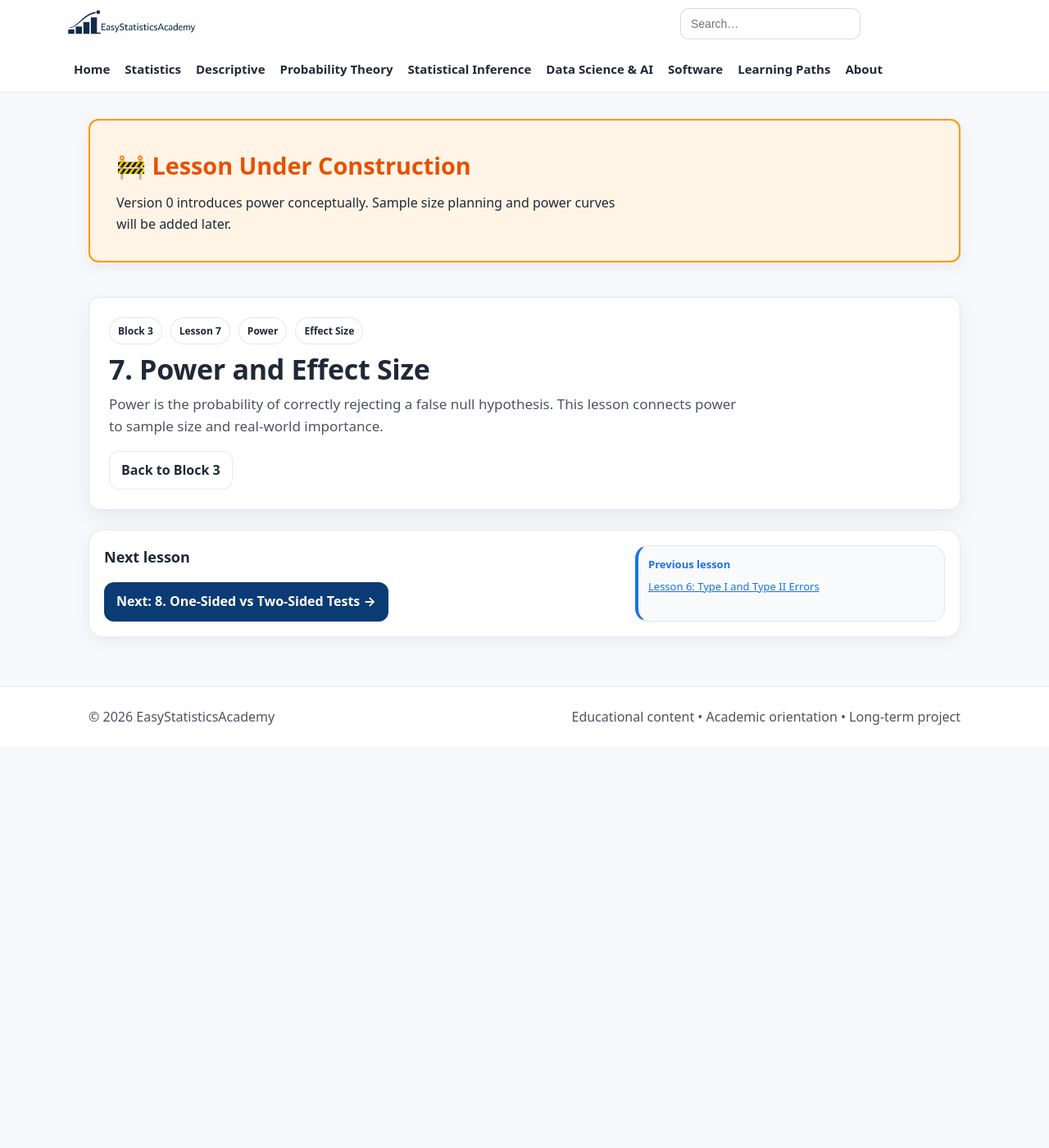
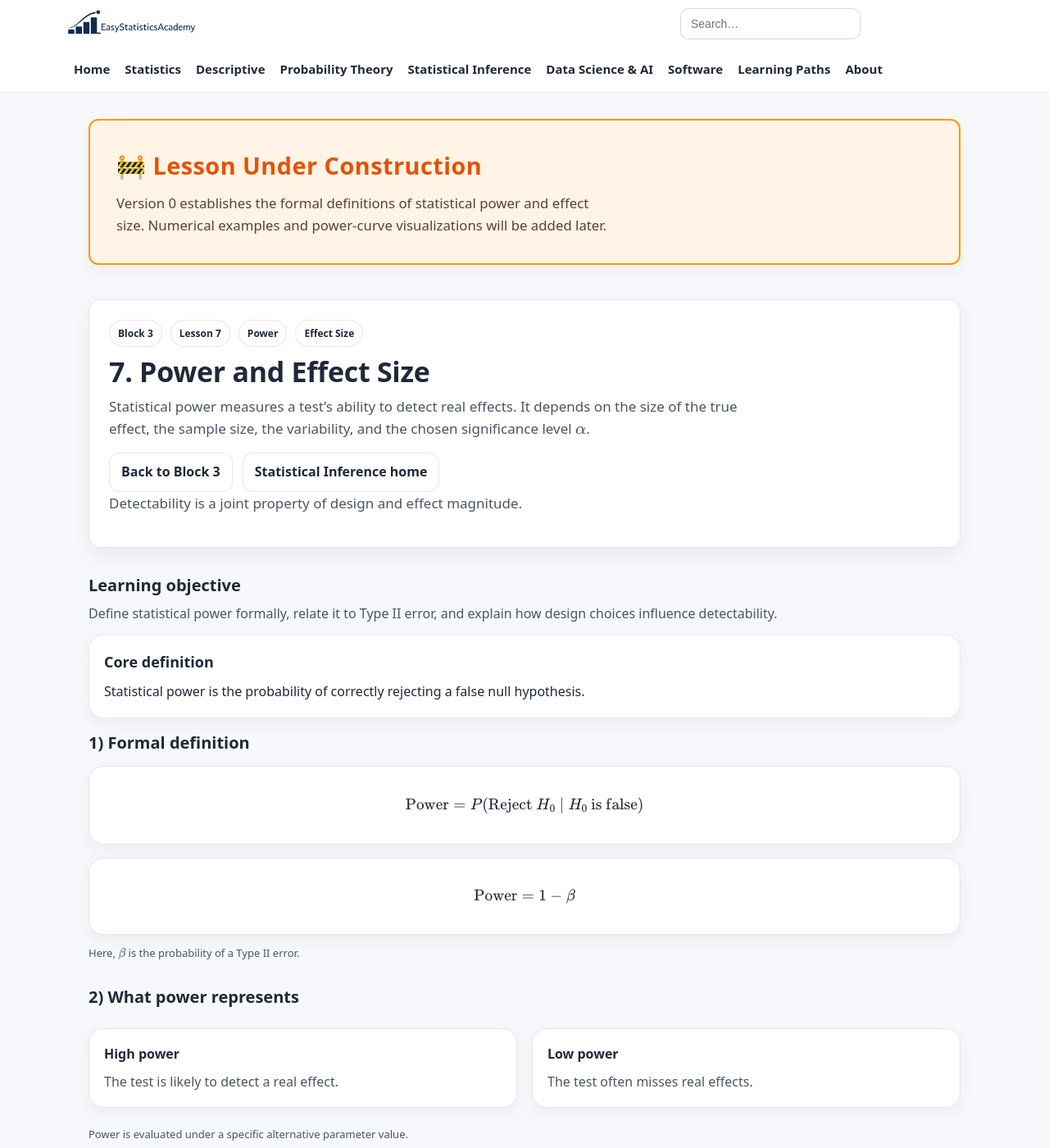
Before and after one commit to ammar-homaida-statistics/easystatisticsacademy, a Jekyll site: the page built from inference/hypothesis-testing/power-and-effect-size/index.md, in a window 1280 px wide and 1400 px high. Shown: the whole window at 82% size. Built offline with Jekyll 4.4.1, drawn with Linux system fonts in a browser that asks for light colours; some of the changed text lies outside the part shown.

Commit message:
Add lesson content

```diff
--- a/inference/hypothesis-testing/power-and-effect-size/index.md
+++ b/inference/hypothesis-testing/power-and-effect-size/index.md
@@ -1,37 +1,43 @@
 ---
 layout: default
 title: "7. Power and Effect Size"
-description: "Understand statistical power as the probability of detecting a real effect and its relationship with sample size and effect size."
+description: "Define statistical power formally, understand its relationship with Type II error (β), and explain how effect size, sample size, variability, and α determine detectability."
 permalink: /inference/hypothesis-testing/power-and-effect-size/
 sidebar: false
 ---
 
+<!-- UNDER CONSTRUCTION NOTICE -->
 <section class="section section-slim">
   <div class="callout" style="background:#fff4e5; border:2px solid #ff9800; padding:2rem; border-radius:12px;">
     <div class="callout-copy">
-      <h2 style="margin-top:0; color:#e65100; font-size:1.8rem;">🚧 Lesson Under Construction</h2>
-      <p style="margin:0;">
-        Version 0 introduces power conceptually. Sample size planning and power curves will be added later.
+      <h2 style="margin-top:0; color:#e65100; font-size:1.8rem; letter-spacing:0.5px;">
+        🚧 Lesson Under Construction
+      </h2>
+      <p style="margin:0; font-size:1.05rem; color:#5d4037; line-height:1.6;">
+        Version 0 establishes the formal definitions of statistical power and effect size.
+        Numerical examples and power-curve visualizations will be added later.
       </p>
     </div>
   </div>
 </section>
 
+<!-- ✅ Update continue-reading keys -->
 <script>
-(function () {
-  var KEY = "esa_continue_inference_hypothesis_testing_lesson_v0";
-  localStorage.setItem(KEY, JSON.stringify({
-    url: "/inference/hypothesis-testing/power-and-effect-size/",
-    label: "Lesson 7 — Power and Effect Size",
-    ts: Date.now()
-  }));
+  (function () {
+    var KEY = "esa_continue_inference_hypothesis_testing_lesson_v0";
 
-  localStorage.setItem("esa_continue_inference_last_block_v0", JSON.stringify({
-    url: "/inference/hypothesis-testing/",
-    label: "Block 3 — Hypothesis Testing",
-    ts: Date.now()
-  }));
-})();
+    localStorage.setItem(KEY, JSON.stringify({
+      url: "/inference/hypothesis-testing/power-and-effect-size/",
+      label: "Lesson 7 — Power and Effect Size",
+      ts: Date.now()
+    }));
+
+    localStorage.setItem("esa_continue_inference_last_block_v0", JSON.stringify({
+      url: "/inference/hypothesis-testing/",
+      label: "Block 3 — Hypothesis Testing",
+      ts: Date.now()
+    }));
+  })();
 </script>
 
 <section class="hero hero-section">
@@ -47,13 +53,211 @@ sidebar: false
       <h1>7. Power and Effect Size</h1>
 
       <p class="lead">
-        Power is the probability of correctly rejecting a false null hypothesis.
-        This lesson connects power to sample size and real-world importance.
+        Statistical power measures a test’s ability to detect real effects.
+        It depends on the size of the true effect,
+        the sample size,
+        the variability,
+        and the chosen significance level \( \alpha \).
       </p>
 
       <div class="hero-actions">
         <a class="btn btn-outline" href="/inference/hypothesis-testing/">Back to Block 3</a>
+        <a class="btn btn-outline" href="/inference/">Statistical Inference home</a>
       </div>
+
+      <p class="muted-mini">
+        Detectability is a joint property of design and effect magnitude.
+      </p>
+    </div>
+  </div>
+</section>
+
+<section class="section">
+  <div class="section-head">
+    <h2>Learning objective</h2>
+    <p>
+      Define statistical power formally,
+      relate it to Type II error,
+      and explain how design choices influence detectability.
+    </p>
+  </div>
+
+  <div class="callout">
+    <div class="callout-copy">
+      <h2>Core definition</h2>
+      <p style="margin:0;">
+        Statistical power is the probability of correctly rejecting a false null hypothesis.
+      </p>
+    </div>
+  </div>
+</section>
+
+<section class="section">
+  <div class="section-head">
+    <h2>1) Formal definition</h2>
+  </div>
+
+  <div class="card">
+    \[
+    \text{Power} = P(\text{Reject } H_0 \mid H_0 \text{ is false})
+    \]
+  </div>
+
+  <div class="card" style="margin-top:1rem;">
+    \[
+    \text{Power} = 1 - \beta
+    \]
+  </div>
+
+  <p class="muted-mini">
+    Here, \( \beta \) is the probability of a Type II error.
+  </p>
+</section>
+
+<section class="section">
+  <div class="section-head">
+    <h2>2) What power represents</h2>
+  </div>
+
+  <div class="grid grid-2">
+    <div class="card">
+      <h3>High power</h3>
+      <p style="margin:0;">
+        The test is likely to detect a real effect.
+      </p>
+    </div>
+
+    <div class="card">
+      <h3>Low power</h3>
+      <p style="margin:0;">
+        The test often misses real effects.
+      </p>
+    </div>
+  </div>
+
+  <p class="muted-mini">
+    Power is evaluated under a specific alternative parameter value.
+  </p>
+</section>
+
+<section class="section">
+  <div class="section-head">
+    <h2>3) Effect size</h2>
+    <p>
+      Effect size quantifies how far the true parameter lies from the null value.
+    </p>
+  </div>
+
+  <div class="card">
+    \[
+    \text{Effect size (raw)} = \theta_{\text{true}} - \theta_0
+    \]
+  </div>
+
+  <div class="card" style="margin-top:1rem;">
+    \[
+    \text{Standardized effect size} =
+    \frac{\theta_{\text{true}} - \theta_0}{\sigma}
+    \]
+  </div>
+
+  <p class="muted-mini">
+    Larger effect sizes increase power.
+  </p>
+</section>
+
+<section class="section">
+  <div class="section-head">
+    <h2>4) What determines power?</h2>
+  </div>
+
+  <div class="grid grid-2">
+    <div class="card">
+      <h3>Effect size</h3>
+      <p style="margin:0;">
+        Larger effects are easier to detect.
+      </p>
+    </div>
+
+    <div class="card">
+      <h3>Sample size (n)</h3>
+      <p style="margin:0;">
+        Larger samples reduce standard error and increase power.
+      </p>
+    </div>
+
+    <div class="card">
+      <h3>Variability (σ)</h3>
+      <p style="margin:0;">
+        Greater variability reduces power.
+      </p>
+    </div>
+
+    <div class="card">
+      <h3>Significance level (α)</h3>
+      <p style="margin:0;">
+        Larger α increases power but raises Type I error risk.
+      </p>
+    </div>
+  </div>
+</section>
+
+<section class="section">
+  <div class="section-head">
+    <h2>5) Trade-offs</h2>
+  </div>
+
+  <div class="card">
+    <p style="margin:0;">
+      For fixed sample size:
+      decreasing α reduces power.
+    </p>
+  </div>
+
+  <div class="card" style="margin-top:1rem;">
+    <p style="margin:0;">
+      Increasing sample size improves power
+      without increasing Type I error.
+    </p>
+  </div>
+
+  <p class="muted-mini">
+    Sample size is the main design tool for controlling power.
+  </p>
+</section>
+
+<section class="section">
+  <div class="section-head">
+    <h2>6) Why power matters</h2>
+  </div>
+
+  <div class="grid grid-2">
+    <div class="card">
+      <h3>Scientific validity</h3>
+      <p style="margin:0;">
+        Low power increases false negatives.
+      </p>
+    </div>
+
+    <div class="card">
+      <h3>Replicability</h3>
+      <p style="margin:0;">
+        Underpowered studies produce unstable results.
+      </p>
+    </div>
+
+    <div class="card">
+      <h3>Ethical considerations</h3>
+      <p style="margin:0;">
+        Inadequate power may waste resources.
+      </p>
+    </div>
+
+    <div class="card">
+      <h3>Design planning</h3>
+      <p style="margin:0;">
+        Power analysis guides required sample size.
+      </p>
     </div>
   </div>
 </section>
@@ -61,10 +265,29 @@ sidebar: false
 <section class="section section-slim">
   <div class="callout">
     <div class="callout-copy">
-      <h2>Next lesson</h2>
+      <h2>Outcome of this lesson</h2>
+      <ul class="bullets">
+        <li>Define power as \(1 - \beta\)</li>
+        <li>Understand the role of effect size</li>
+        <li>Explain how sample size affects detectability</li>
+        <li>Recognize the α–β trade-off</li>
+      </ul>
+    </div>
+  </div>
+</section>
+
+<section class="section section-slim">
+  <div class="callout">
+    <div class="callout-copy">
+      <h2>Next step</h2>
+      <p style="margin:0;">
+        Next, we compare one-sided and two-sided tests
+        and examine their implications for power.
+      </p>
+
       <div class="pill-row" style="margin-top:1rem;">
         <a class="btn" href="/inference/hypothesis-testing/one-sided-vs-two-sided/">
-          Next: 8. One-Sided vs Two-Sided Tests →
+          Next lesson: 8. One-Sided vs Two-Sided Tests →
         </a>
       </div>
     </div>
```
